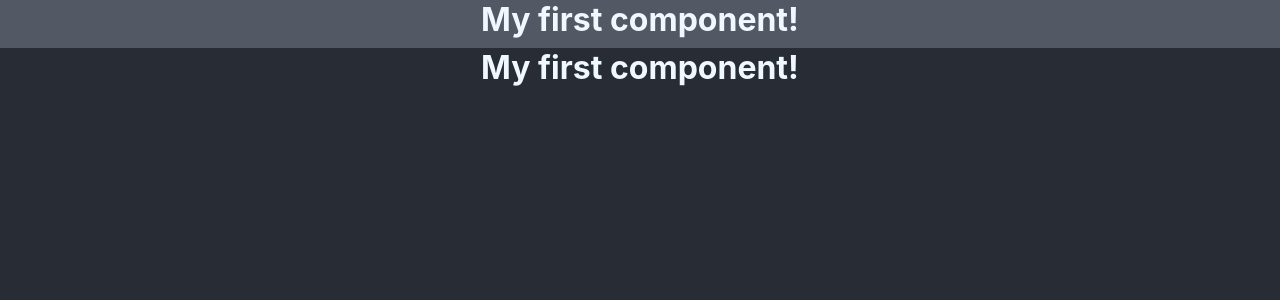
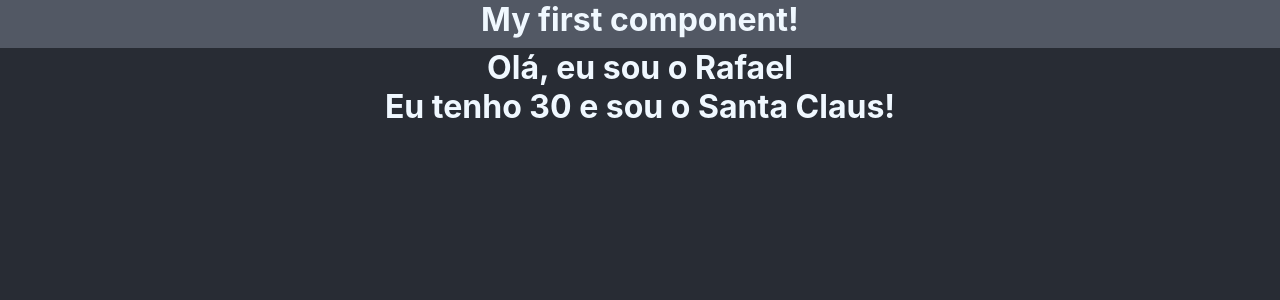
Before and after one commit to Rafaeldasilvaperes/REACTJS-PrimeiroProjeto, a React (Create React App) app: page / in a window 1280 px wide. Shown: the top 300 px of the page. Built offline with nearby package versions, Linux system fonts and the light colour scheme.

Commit message:
Uso de Template Expressions com React

```diff
--- a/src/App.js
+++ b/src/App.js
@@ -1,5 +1,6 @@
 // Components
 import { FirstComponent } from './components/FirstComponent.js';
+import { TemplateExpressions } from './components/TemplateExpressions.js';
 
 // Styles - CSS (global)
 import './App.css';
@@ -11,7 +12,7 @@ export function App() {
       <header className="App__header">
         <FirstComponent className="" />
       </header>
-      <FirstComponent className="" />
+      <TemplateExpressions />
     </div>
   );
 }
--- /dev/null
+++ b/src/components/TemplateExpressions.js
@@ -0,0 +1,15 @@
+export const TemplateExpressions = () => {
+
+  const name = "Rafael";
+  const data = {
+    age: 30,
+    job: "Santa Claus",
+  };
+
+  return (
+    <div>
+      <h1>Olá, eu sou o {name}</h1>
+      <h1>Eu tenho {data.age} e sou o {data.job}!</h1>
+    </div>
+  )
+}
```
